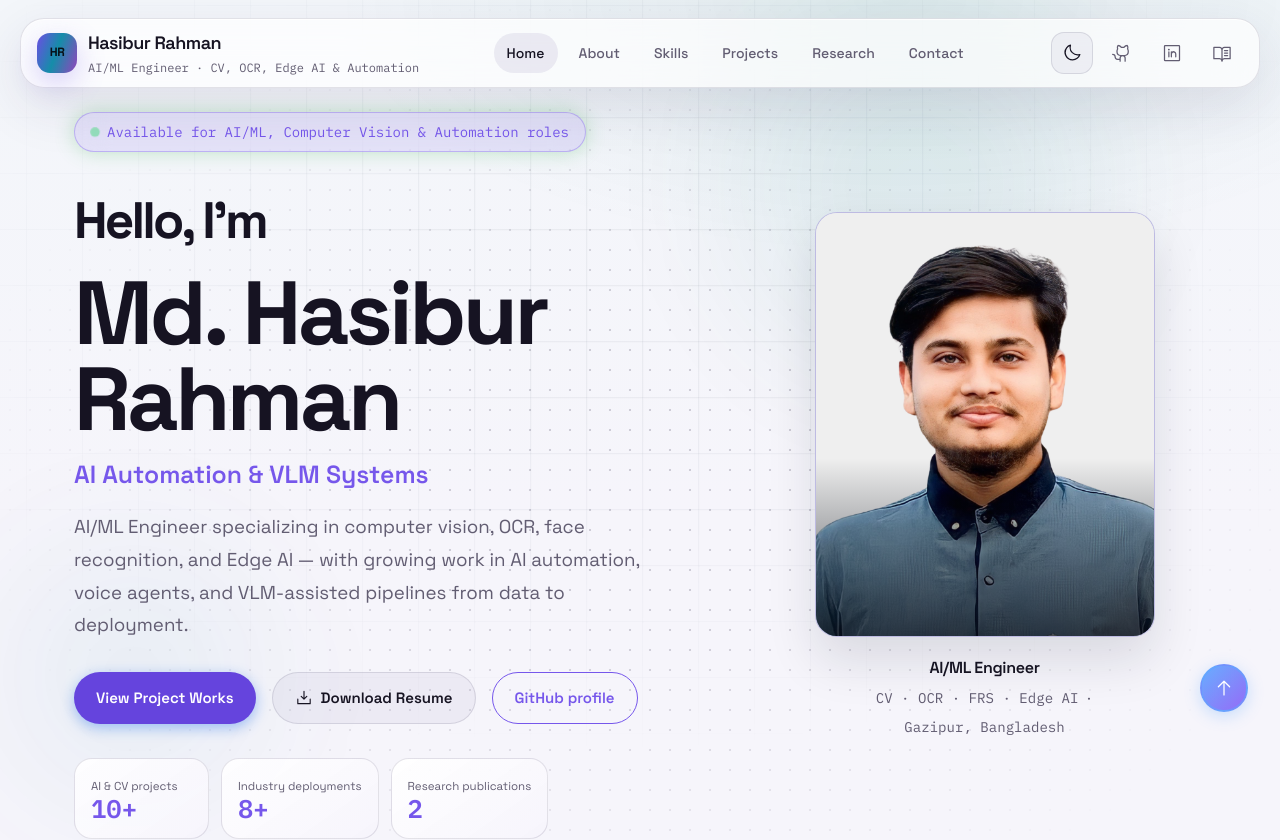
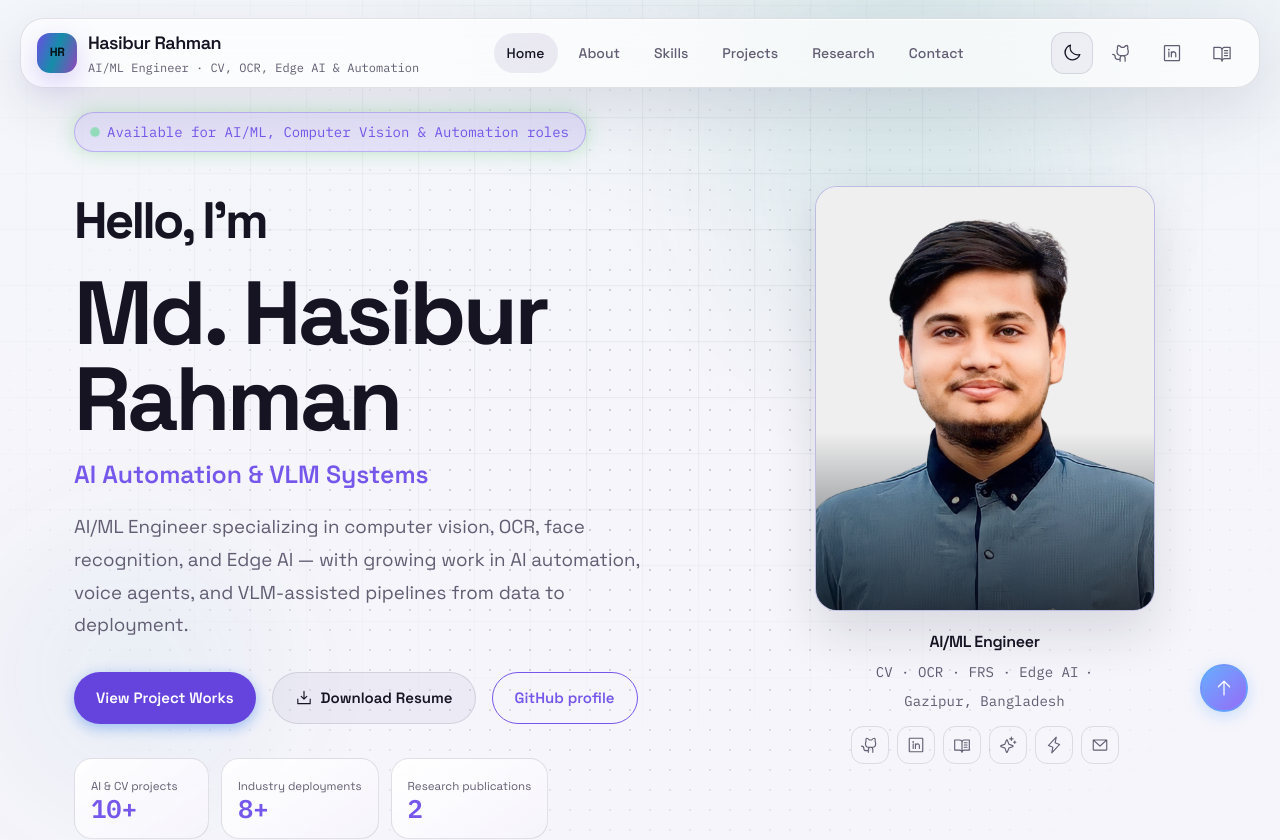
Before and after one commit to Hasibur013/hasib_ML_portfolio, a React (Vite) app: page / in a window 1280 px wide. Shown: the top 840 px of the page. Built offline with nearby package versions, Linux system fonts and the light colour scheme.

Commit message:
Add social media icons to Hero component for enhanced connectivity; style updates for social links in CSS.

```diff
--- a/src/components/Hero.jsx
+++ b/src/components/Hero.jsx
@@ -1,7 +1,11 @@
 import { useEffect, useState } from "react";
 import { Link } from "react-router-dom";
-import { cvs, heroStats, profile, techStack } from "../data/site";
+import { cvs, heroStats, profile, socials, techStack } from "../data/site";
 import Icon from "./Icon";
+
+const heroSocials = socials.filter((item) =>
+  ["github", "linkedin", "scholar", "sparkle", "lightning", "mail"].includes(item.icon)
+);
 
 export default function Hero() {
   const [roleIndex, setRoleIndex] = useState(0);
@@ -93,6 +97,21 @@ export default function Hero() {
               <span aria-hidden="true">·</span>
               <span>{profile.cardLocation}</span>
             </p>
+            <div className="hero-portrait-socials" aria-label="Social profiles">
+              {heroSocials.map((item) => (
+                <a
+                  key={item.label}
+                  className="hero-portrait-social"
+                  href={item.href}
+                  target={item.href.startsWith("mailto:") ? undefined : "_blank"}
+                  rel={item.href.startsWith("mailto:") ? undefined : "noreferrer"}
+                  aria-label={item.label}
+                  title={item.label}
+                >
+                  <Icon name={item.icon} size={18} />
+                </a>
+              ))}
+            </div>
           </div>
         </aside>
       </div>
--- a/src/overrides.css
+++ b/src/overrides.css
@@ -197,6 +197,33 @@ body {
   color: var(--text-secondary);
   font-size: 0.88rem;
   font-family: var(--font-mono);
+}
+
+.hero-portrait-socials {
+  display: flex;
+  flex-wrap: wrap;
+  justify-content: center;
+  gap: 8px;
+  margin-top: 14px;
+}
+
+.hero-portrait-social {
+  width: 38px;
+  height: 38px;
+  display: inline-grid;
+  place-items: center;
+  border: 1px solid var(--border-default);
+  border-radius: 12px;
+  color: var(--text-secondary);
+  text-decoration: none;
+  transition: color 0.2s ease, border-color 0.2s ease, background 0.2s ease, transform 0.2s ease;
+}
+
+.hero-portrait-social:hover {
+  color: var(--accent-primary);
+  border-color: color-mix(in srgb, var(--accent-primary) 45%, var(--border-default));
+  background: color-mix(in srgb, var(--accent-primary) 10%, transparent);
+  transform: translateY(-2px);
 }
 
 .about-avatar,
```
